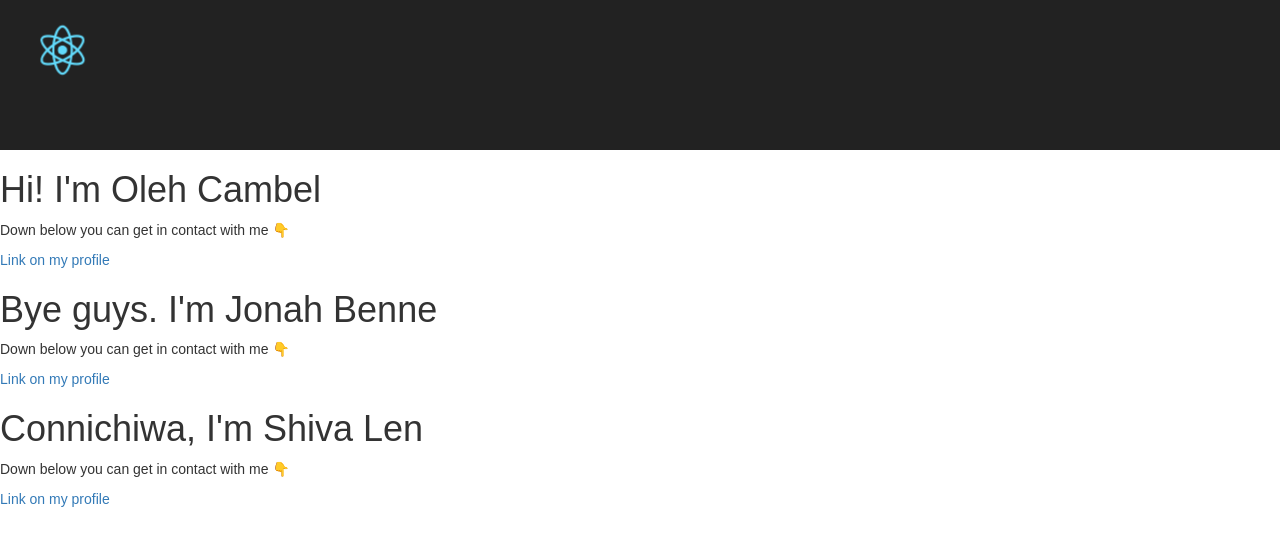
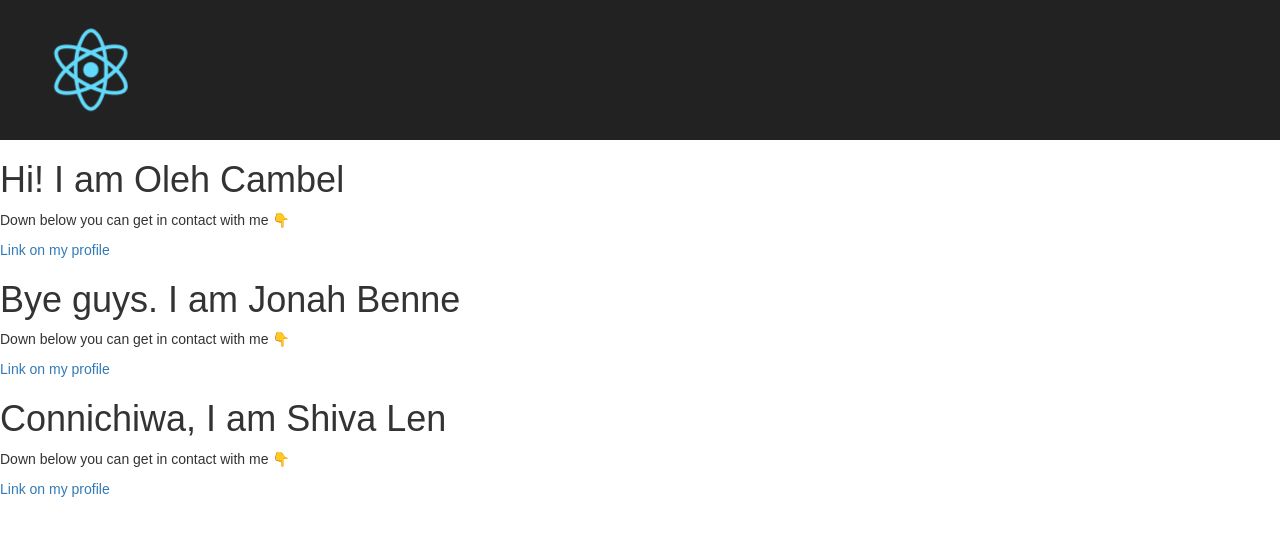
Before and after one commit to olehcambel/react-slider-component, a React (Create React App) app: page / in a window 1280 px wide. Shown: the top 546 px of the page. Built offline with nearby package versions, Linux system fonts and the light colour scheme.

Commit message:
bug fixes

```diff
--- a/src/App.css
+++ b/src/App.css
@@ -4,12 +4,12 @@
 
 .App-logo {
   animation: App-logo-spin infinite 20s linear;
-  height: 60px;
+  height: 100px;
 }
 
 .App-header {
   background-color: #222;
-  height: 150px;
+  height: 140px;
   padding: 20px;
   color: white;
 }
--- a/src/App.js
+++ b/src/App.js
@@ -26,7 +26,7 @@ class App extends Component {
 function SayFullName(props) {
   return (
     <div>
-      <h1> {props.greeting} I'm {props.name} {props.surname} </h1>
+      <h1> {props.greeting} I am {props.name} {props.surname} </h1>
       <p>Down below you can get in contact with me 👇</p>
       <a href={props.link}> Link on my profile </a>
     </div>
```
